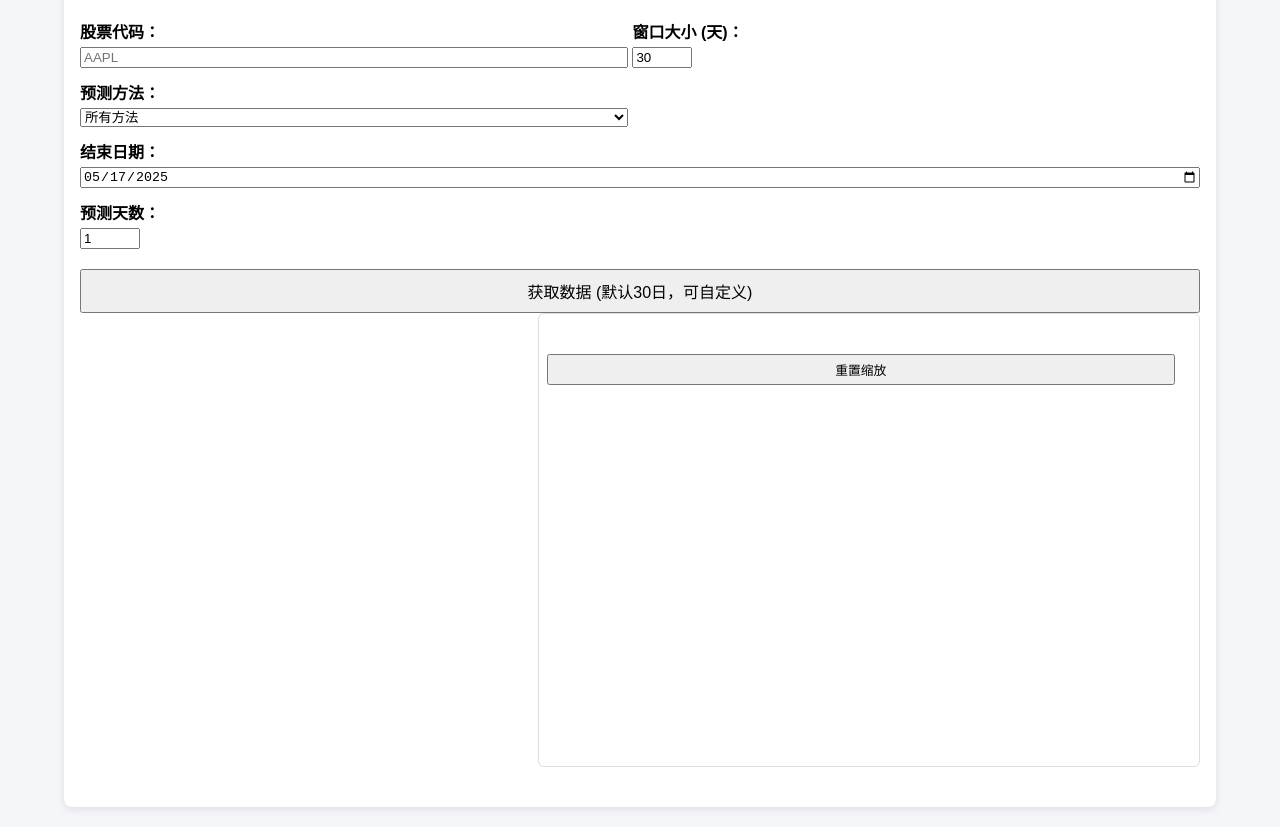
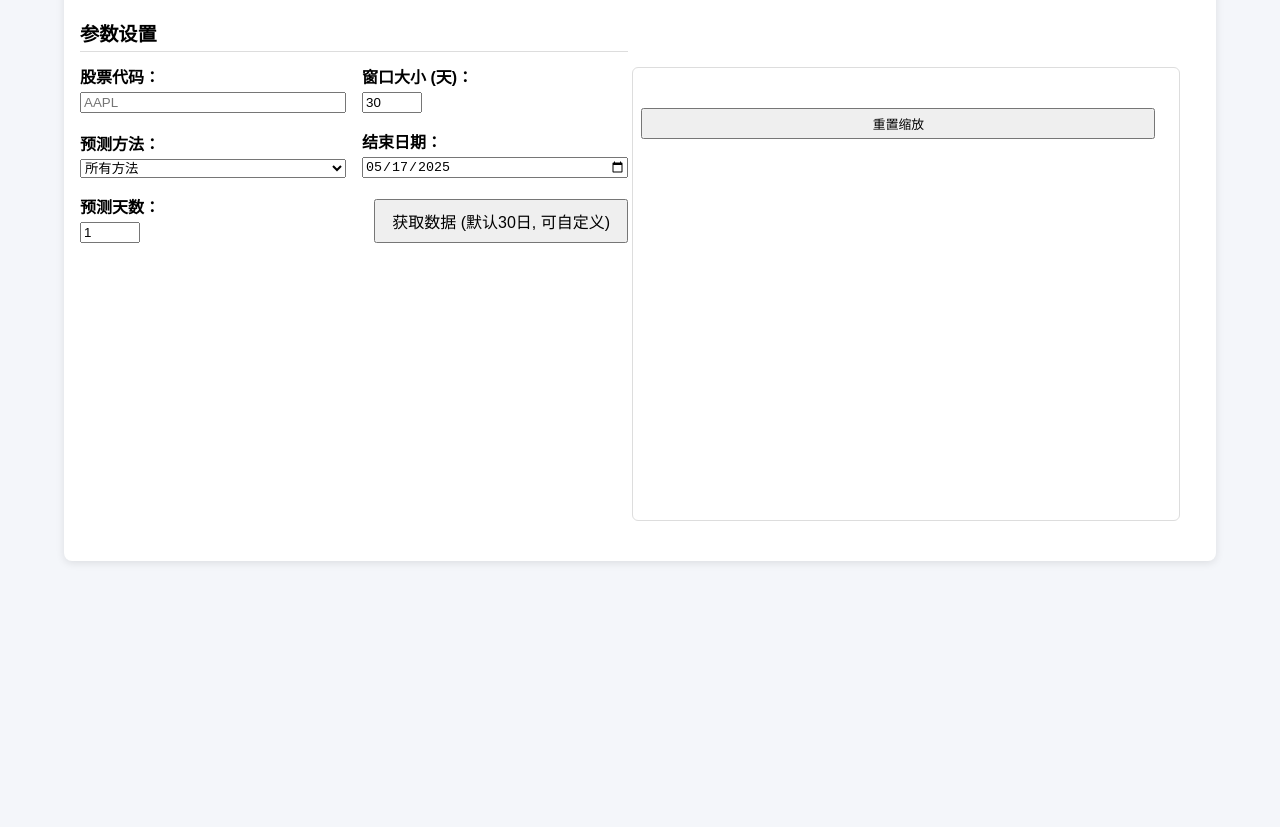
Before and after one commit to yapweijun1996/Math-Test-v2, a plain HTML site: page index.html in a window 1280 px wide. Shown: the part 106-933 px from the top of the page. After the commit the page ends 800 px from the top, so only its background shows below. Drawn offline with nearby package versions, Linux system fonts and the light colour scheme; some packages are replaced by stand-ins of ours; a script that the page names is missing.

Commit message:
Update index.html

```diff
--- a/index.html
+++ b/index.html
@@ -144,11 +144,48 @@
       top: 0;
       z-index: 2;
     }
+    /* Form area improvements */
+    .form-section {
+      margin-bottom: 18px;
+    }
+    .form-section h2 {
+      font-size: 1.2rem;
+      margin: 0 0 12px 0;
+      border-bottom: 1px solid #ddd;
+      padding-bottom: 4px;
+    }
+    @media (min-width: 992px) {
+      .form-row {
+        display: flex;
+        flex-wrap: wrap;
+        gap: 16px;
+        align-items: flex-end;
+      }
+      .form-row > div {
+        flex: 1 1 180px;
+        min-width: 140px;
+        margin-bottom: 0;
+      }
+      .form-row > div:last-child {
+        flex: 0 0 auto;
+      }
+      .form-row button {
+        margin-top: 0;
+      }
+    }
+    @media (max-width: 991px) {
+      .form-row > div {
+        margin-bottom: 10px;
+      }
+    }
   </style>
 </head>
 <body>
   <div class="container">
     <h1>Yahoo Finance 股票预测 Demo</h1>
+    <div class="form-section">
+      <h2>参数设置</h2>
+      <form class="form-row" onsubmit="fetchStock(); return false;">
         <div>
           <label for="symbol">股票代码：</label>
           <input type="text" id="symbol" placeholder="AAPL">
@@ -172,7 +209,6 @@
             <option value="ml">机器学习 (Machine Learning)</option>
           </select>
         </div>
-    <!-- 开始日期自动计算，用户只需选择结束日期 -->
         <input type="hidden" id="start-date">
         <div>
           <label for="end-date">结束日期：</label>
@@ -182,7 +218,11 @@
           <label for="future-days">预测天数：</label>
           <input type="number" id="future-days" min="1" max="30" value="1" style="width:60px;">
         </div>
-    <button onclick="fetchStock()">获取数据 (默认30日，可自定义)</button>
+        <div>
+          <button type="submit">获取数据 (默认30日, 可自定义)</button>
+        </div>
+      </form>
+    </div>
     <div class="content-grid">
       <div class="controls-panel">
         <div class="result" id="result"></div>
```
Lines whose indentation alone changed are shown as unchanged.
